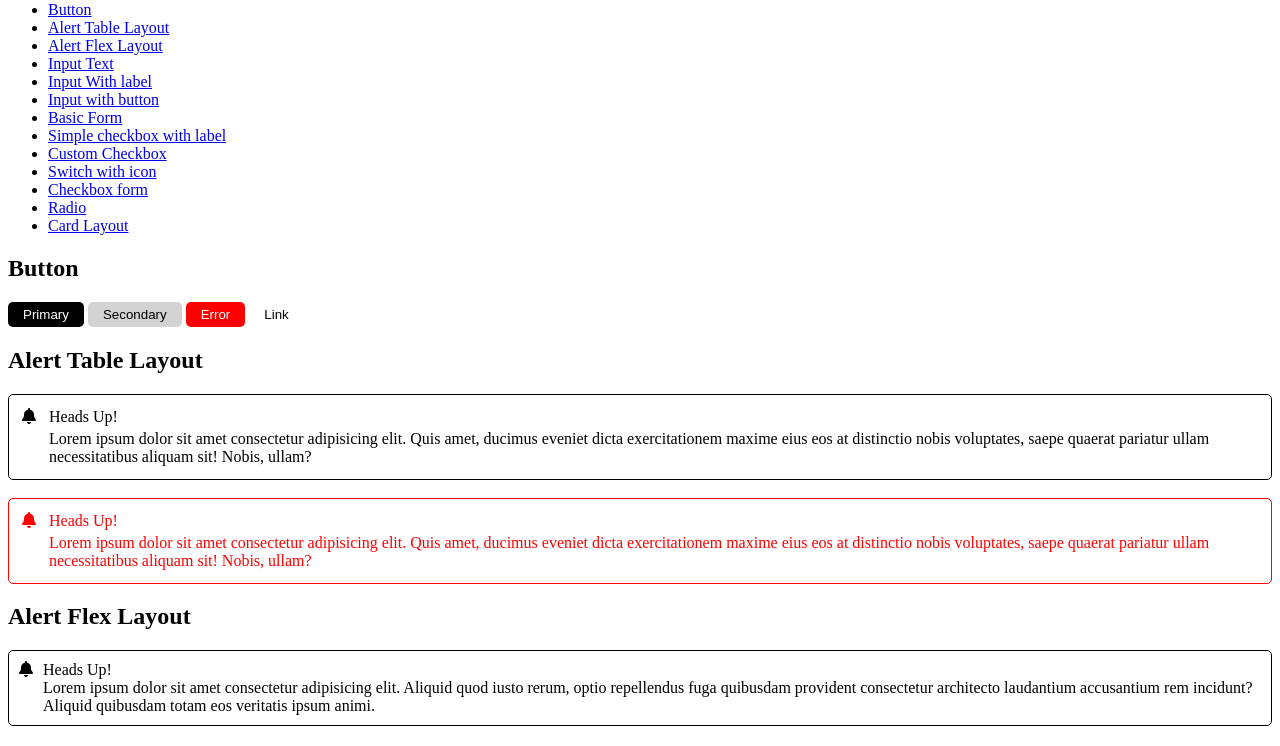
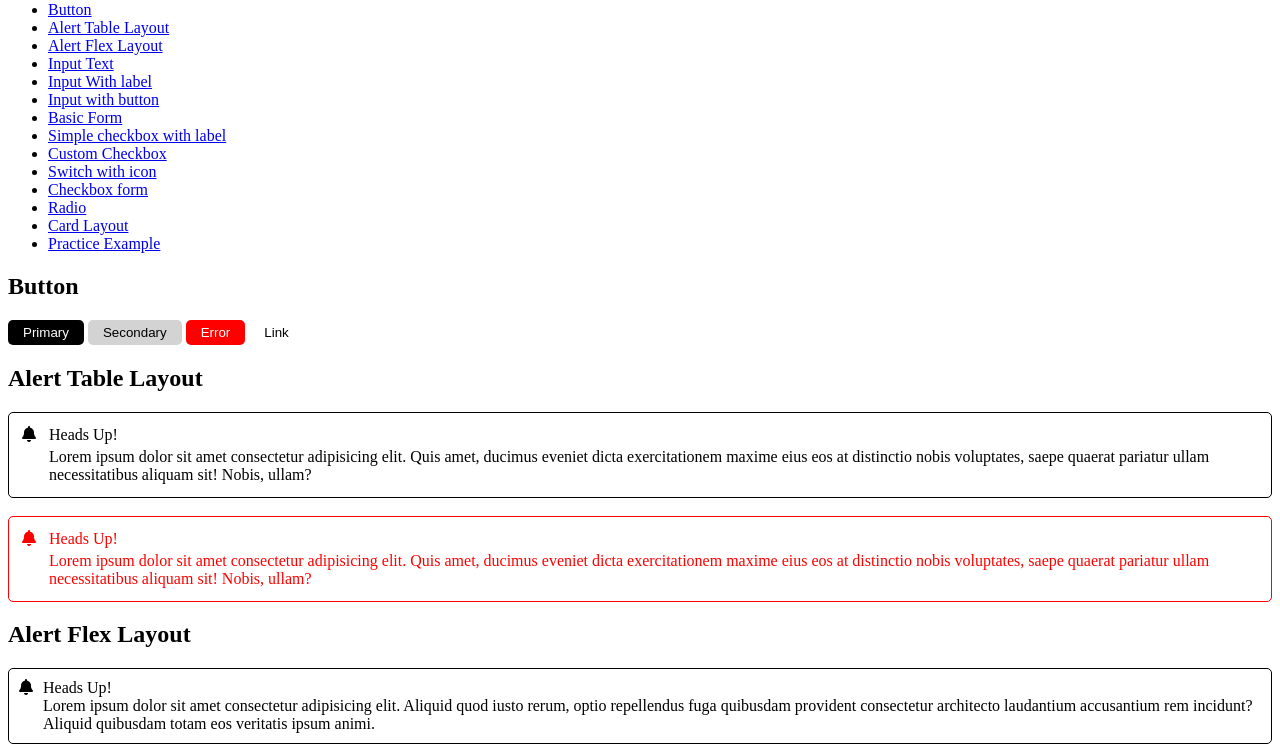
Before and after one commit to salidamaharjan/learning-basics, a plain HTML site: page index.html in a window 1280 px wide. Shown: the part 79-825 px from the top of the page. Drawn offline with Linux system fonts and the light colour scheme.

Commit message:
added link to index.html and edited spelling

```diff
--- a/index.html
+++ b/index.html
@@ -25,6 +25,7 @@
         <li><a href="#checkbox-form">Checkbox form</a></li>
         <li><a href="#radio">Radio</a></li>
         <li><a href="#card-layout">Card Layout</a></li>
+        <li><a href="practice-example.html">Practice Example</a></li>
     </ul>
 
     <h2><a name="button">Button</a></h2>
```
Also changed, not shown: practice-example.html (renamed from practise-example.html).
